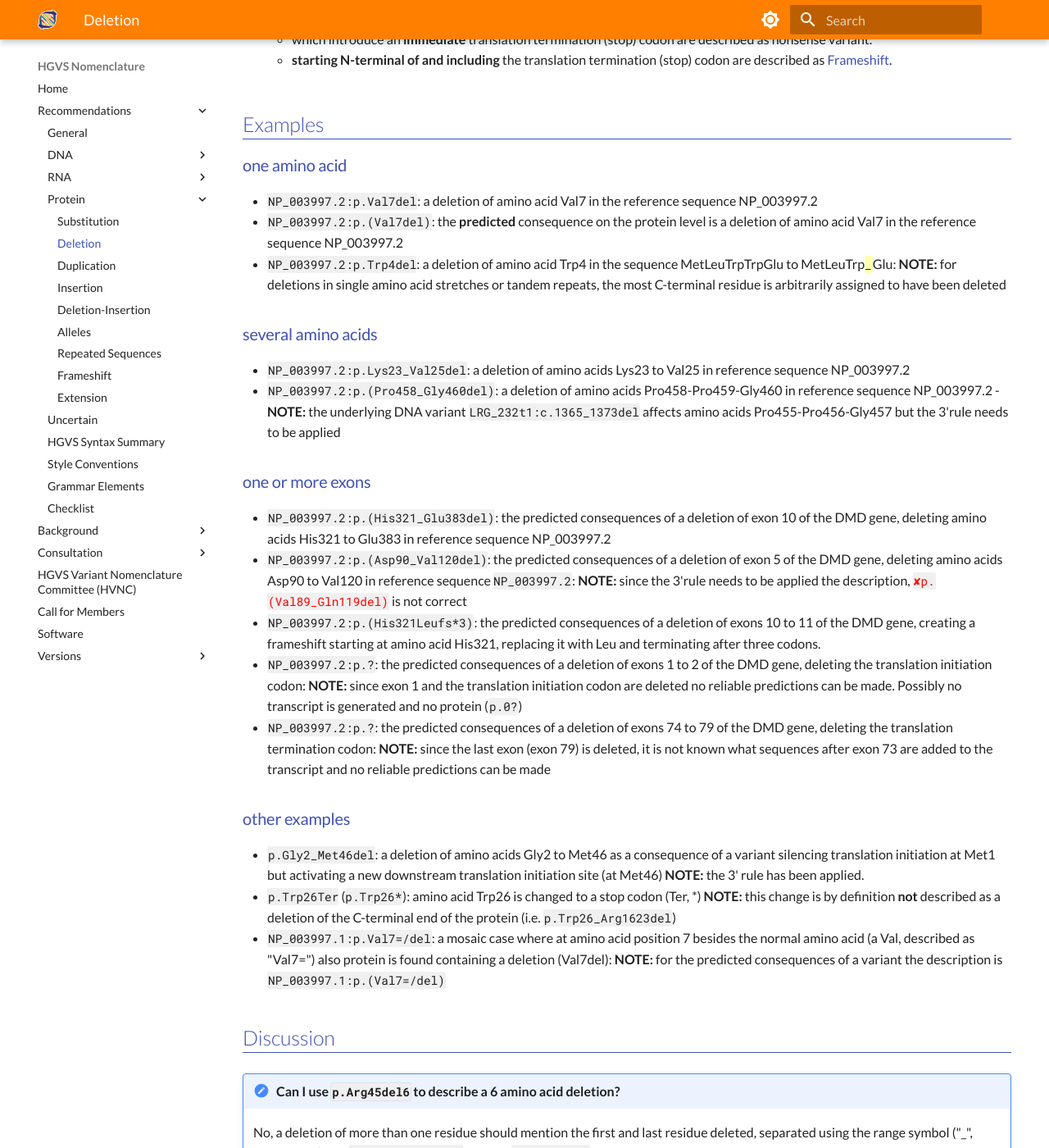
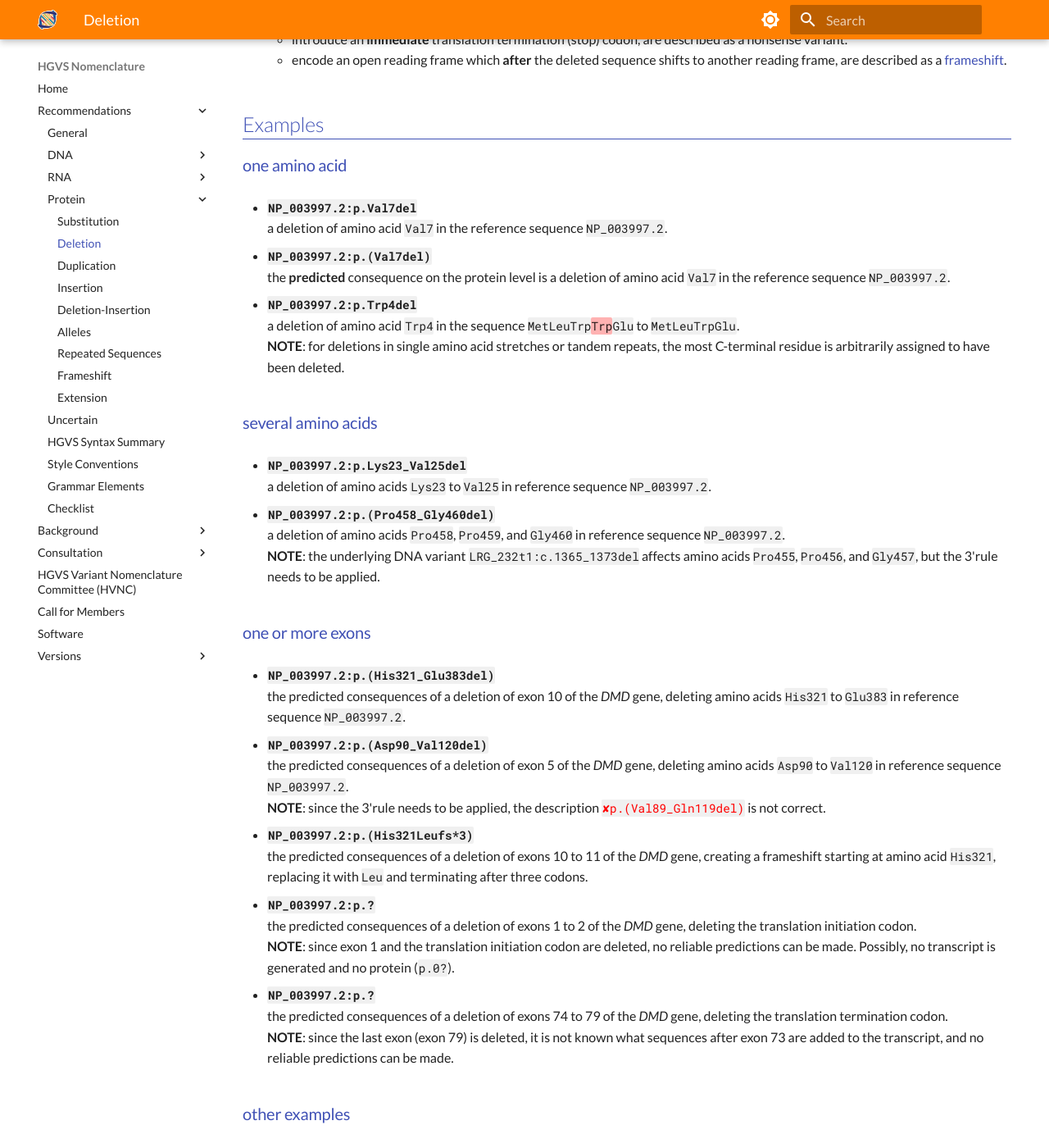
Before and after one commit to HGVSnomenclature/hgvs-nomenclature, an MkDocs documentation site: the page built from docs/recommendations/protein/deletion.md, in a window 1280 px wide and 1400 px high, scrolled down 827 px. Shown: the whole window at 82% size. Built offline with MkDocs 1.6.1 and Material for MkDocs 9.7.7, drawn with Linux system fonts in a browser that asks for light colours; some of the changed text lies outside the part shown.

Commit message:
Styled and fixed the protein/deletion page.
Synced the notes with other pages and fixed unclear wording.

```diff
--- a/docs/recommendations/protein/deletion.md
+++ b/docs/recommendations/protein/deletion.md
@@ -2,7 +2,7 @@
 
 <!-- ## Definition -->
 
-Deletion: a sequence change between the translation initiation (start) and termination (stop) codon where, compared to a reference sequence, one or more amino acids are not present (deleted)
+Deletion: a sequence change between the translation initiation (start) and termination (stop) codon where, compared to a reference sequence, one or more amino acids are not present (deleted).
 
 ## Syntax
 
@@ -12,59 +12,96 @@ bin/pull-syntax -c -f docs/syntax.yaml aa.del
 
 ## Notes
 
-- all variants **should be** described at the DNA level, descriptions at the RNA and protein level may be given in addition
-- predicted consequences, i.e. without experimental evidence (no RNA or protein sequence analysed), should be given in parentheses, e.g. `p.(Arg727_Ser783del)`.
-- the "amino_acids+positions_deleted" should contain **two different** positions, i.e. Cys76_Glu79, not Cys76_Cys76.
-    - the "positions_deleted" should be listed from **5' to 3'**, i.e. Cys76_Glu79, not Glu79_Cys76.
-- for all descriptions the **most C-terminal position** possible of the reference sequence is arbitrarily assigned to have been changed (**3'rule**).
-- in theory, a **nonsense** variant can be considered as a deletion removing the C-terminal end of the protein (e.g. `p.Trp26_Arg1623del`). By definition, nonsense variants are described as an amino acid substitution (`p.Trp26Ter` or `p.Trp26*` see [Substitution](substitution.md)) replacing the first amino acid affected by a translation termination (stop) codon.
-- variants extending the amino acid sequence at the C-terminal end with one or more amino acids, are described as [Extension](extension.md).
-- deletions at the DNA or RNA level
-    - which introduce an **immediate** translation termination (stop) codon are described as nonsense variant.
-    - **starting N-terminal of and including** the translation termination (stop) codon are described as [Frameshift](frameshift.md).
+- all variants **should be** described at the DNA level; descriptions at the RNA and/or protein level may be given in addition.
+- predicted consequences, i.e. without experimental evidence (no RNA or protein sequence analysed), should be given in parentheses, e.g., `p.(Arg727_Ser783del)`.
+- the "positions_deleted" should contain **two different** positions, i.e. `Cys76_Glu79`, not `Cys76_Cys76`.
+    - the "positions_deleted" should be listed from **5' to 3'**, i.e. `Cys76_Glu79`, not `Glu79_Cys76`.
+- for all descriptions, the **most C-terminal position** possible of the reference sequence is arbitrarily assigned to have been changed (**3'rule**).
+- a **nonsense** variant, a variant changing an amino acid to a translation termination (stop) codon, is described as a **substitution** (`p.Trp26Ter` or `p.Trp26*`; see [Substitution](substitution.md)).
+  A nonsense variant is not described as a [Deletion](deletion.md) of the C-terminal end of the protein (e.g., `p.Trp26_Arg1623del`).
+- variants extending the amino acid sequence at the C-terminal end with one or more amino acids, are described as an [Extension](extension.md).
+- deletions at the DNA or RNA level that
+    - introduce an **immediate** translation termination (stop) codon, are described as a nonsense variant.
+    - encode an open reading frame which **after** the deleted sequence shifts to another reading frame, are described as a [frameshift](frameshift.md).
 
 ## Examples
 
 ### one amino acid
 
-- `NP_003997.2:p.Val7del`: a deletion of amino acid Val7 in the reference sequence NP_003997.2
-- `NP_003997.2:p.(Val7del)`: the **predicted** consequence on the protein level is a deletion of amino acid Val7 in the reference sequence NP_003997.2
-- `NP_003997.2:p.Trp4del`: a deletion of amino acid Trp4 in the sequence MetLeuTrpTrpGlu to MetLeuTrp<code class="spot1">\_</code>Glu: **NOTE:** for deletions in single amino acid stretches or tandem repeats, the most C-terminal residue is arbitrarily assigned to have been deleted
+- **`NP_003997.2:p.Val7del`**<br>
+  a deletion of amino acid `Val7` in the reference sequence `NP_003997.2`.
+
+- **`NP_003997.2:p.(Val7del)`**<br>
+  the **predicted** consequence on the protein level is a deletion of amino acid `Val7` in the reference sequence `NP_003997.2`.
+
+- **`NP_003997.2:p.Trp4del`**<br>
+  a deletion of amino acid `Trp4` in the sequence `MetLeuTrp`<code class="del">Trp</code>`Glu` to `MetLeuTrpGlu`.<br>
+  **NOTE**: for deletions in single amino acid stretches or tandem repeats, the most C-terminal residue is arbitrarily assigned to have been deleted.
 
 ### several amino acids
 
-- `NP_003997.2:p.Lys23_Val25del`: a deletion of amino acids Lys23 to Val25 in reference sequence NP_003997.2
-- `NP_003997.2:p.(Pro458_Gly460del)`: a deletion of amino acids Pro458-Pro459-Gly460 in reference sequence NP_003997.2
-        - **NOTE:** the underlying DNA variant `LRG_232t1:c.1365_1373del` affects amino acids Pro455-Pro456-Gly457 but the 3'rule needs to be applied
+- **`NP_003997.2:p.Lys23_Val25del`**<br>
+  a deletion of amino acids `Lys23` to `Val25` in reference sequence `NP_003997.2`.
+
+- **`NP_003997.2:p.(Pro458_Gly460del)`**<br>
+  a deletion of amino acids `Pro458`, `Pro459`, and `Gly460` in reference sequence `NP_003997.2`.<br>
+  **NOTE**: the underlying DNA variant `LRG_232t1:c.1365_1373del` affects amino acids `Pro455`, `Pro456`, and `Gly457`, but the 3'rule needs to be applied.
 
 ### one or more exons
 
-- `NP_003997.2:p.(His321_Glu383del)`: the predicted consequences of a deletion of exon 10 of the DMD gene, deleting amino acids His321 to Glu383 in reference sequence NP_003997.2
-- `NP_003997.2:p.(Asp90_Val120del)`: the predicted consequences of a deletion of exon 5 of the DMD gene, deleting amino acids Asp90 to Val120 in reference sequence `NP_003997.2`: **NOTE:** since the 3'rule needs to be applied the description, <code class="invalid">p.(Val89_Gln119del)</code> is not correct
-- `NP_003997.2:p.(His321Leufs*3)`: the predicted consequences of a deletion of exons 10 to 11 of the DMD gene, creating a frameshift starting at amino acid His321, replacing it with Leu and terminating after three codons.
-- `NP_003997.2:p.?`: the predicted consequences of a deletion of exons 1 to 2 of the DMD gene, deleting the translation initiation codon: **NOTE:** since exon 1 and the translation initiation codon are deleted no reliable predictions can be made. Possibly no transcript is generated and no protein (`p.0?`)
-- `NP_003997.2:p.?`: the predicted consequences of a deletion of exons 74 to 79 of the DMD gene, deleting the translation termination codon: **NOTE:** since the last exon (exon 79) is deleted, it is not known what sequences after exon 73 are added to the transcript and no reliable predictions can be made
+- **`NP_003997.2:p.(His321_Glu383del)`**<br>
+  the predicted consequences of a deletion of exon 10 of the _DMD_ gene, deleting amino acids `His321` to `Glu383` in reference sequence `NP_003997.2`.
+
+- **`NP_003997.2:p.(Asp90_Val120del)`**<br>
+  the predicted consequences of a deletion of exon 5 of the _DMD_ gene, deleting amino acids `Asp90` to `Val120` in reference sequence `NP_003997.2`.<br>
+  **NOTE**: since the 3'rule needs to be applied, the description <code class="invalid">p.(Val89_Gln119del)</code> is not correct.
+
+- **`NP_003997.2:p.(His321Leufs*3)`**<br>
+  the predicted consequences of a deletion of exons 10 to 11 of the _DMD_ gene, creating a frameshift starting at amino acid `His321`, replacing it with `Leu` and terminating after three codons.
+
+- **`NP_003997.2:p.?`**<br>
+  the predicted consequences of a deletion of exons 1 to 2 of the _DMD_ gene, deleting the translation initiation codon.<br>
+  **NOTE**: since exon 1 and the translation initiation codon are deleted, no reliable predictions can be made.
+  Possibly, no transcript is generated and no protein (`p.0?`).
+
+- **`NP_003997.2:p.?`**<br>
+  the predicted consequences of a deletion of exons 74 to 79 of the _DMD_ gene, deleting the translation termination codon.<br>
+  **NOTE**: since the last exon (exon 79) is deleted, it is not known what sequences after exon 73 are added to the transcript, and no reliable predictions can be made.
 
 ### other examples
 
-- `p.Gly2_Met46del`: a deletion of amino acids Gly2 to Met46 as a consequence of a variant silencing translation initiation at Met1 but activating a new downstream translation initiation site (at Met46) **NOTE:** the 3' rule has been applied.
-- `p.Trp26Ter` (`p.Trp26*`): amino acid Trp26 is changed to a stop codon (Ter, \*) **NOTE:** this change is by definition **not** described as a deletion of the C-terminal end of the protein (i.e. `p.Trp26_Arg1623del`)
-- `NP_003997.1:p.Val7=/del`: a mosaic case where at amino acid position 7 besides the normal amino acid (a Val, described as "Val7=") also protein is found containing a deletion (Val7del): **NOTE:** for the predicted consequences of a variant the description is `NP_003997.1:p.(Val7=/del)`
+- **`p.Gly2_Met46del`**<br>
+  a deletion of amino acids `Gly2` to `Met46` as a consequence of a variant silencing translation initiation at `Met1`, but activating a new downstream translation initiation site (at `Met46`).<br>
+  **NOTE**: the 3' rule has been applied.
+
+- **`p.Trp26Ter` (`p.Trp26*`)**<br>
+  amino acid `Trp26` is changed to a stop codon (`Ter`, `*`).<br>
+  **NOTE**: this change is by definition **not** described as a deletion of the C-terminal end of the protein (i.e. `p.Trp26_Arg1623del`).
+
+- **`NP_003997.1:p.Val7=/del`**<br>
+  a mosaic case where at amino acid position `7`, besides the normal amino acid (a `Val`, described as `Val7=`), also protein is found containing a deletion (`p.Val7del`).<br>
+  **NOTE**: for the predicted consequences of a variant, the description is `NP_003997.1:p.(Val7=/del)`.
 
 ## Discussion
 
-!!! note "Can I use `p.Arg45del6` to describe a 6 amino acid deletion?"
+!!! note "Can I use <code class="invalid">p.Arg45del6</code> to describe a 6 amino acid deletion?"
 
-    No, a deletion of more than one residue should mention the first and last residue deleted, separated using the range symbol ("_", underscore), e.g. `p.Arg45_Gly50del` and not `p.Arg45del6`.
+    No, a deletion of more than one residue should mention the first and last residue deleted, separated using the range symbol (`_`, underscore), e.g., `p.Arg45_Gly50del`, and not <code class="invalid">p.Arg45del6</code>.
 
-!!! note "Is the description of a deletion of exon 17 as `p.EX17del` still allowed?"
+!!! note "Is the description of a deletion of exon 17 as <code class="invalid">p.EX17del</code> still allowed?"
 
-    A description like `p.EX17del` has never been allowed. Descriptions should be specific and indicate the amino acids affected by the change.
+    A description like <code class="invalid">p.EX17del</code> has never been allowed.
+    Descriptions should be specific and indicate the amino acids affected by the change.
 
-!!! note "In literature I often see the description "deltaF508", "ΔF508"or "F508del" for a variant in the CFTR gene in patients with Cystic Fibrosis. Is this according to HGVS nomenclature a correct description?"
+!!! note "In literature I often see the description "deltaF508", "ΔF508"or "F508del" for a variant in the _CFTR_ gene in patients with Cystic Fibrosis. Is this according to HGVS nomenclature a correct description?"
 
-    No, the correct description of this variant is `LRG_663t1:c.1521_1523del` `r.(?)` `p.(Phe508del)`. According to HGVS all variants should be described at the most basic level, the DNA level. For protein studies the variant can be described as `NP_000483.3:p.Phe508del` (NOTE the protein reference sequence should be given).
+    No, the correct description of this variant is `LRG_663t1:c.1521_1523del` &nbsp; `r.(?)` &nbsp; `p.(Phe508del)`.
+    According to the HGVS nomenclature, all variants should be described at the most basic level, the DNA level.
+    For protein studies, the variant can be described as `NP_000483.3:p.Phe508del` (NOTE: the protein reference sequence should be given).
 
 !!! note "What do you mean with "variants should be described on the protein level and not incorporate knowledge regarding the change at the DNA-level"?"
 
-    It means that protein variant descriptions should be derived from comparing the variant protein sequence with the reference protein sequence. Knowledge on the underlying change at the DNA level should not be used. E.g. when MetTrpSerSerSerHisAsp.. changes to MetTrpSerSer<code class="spot1">_</code>HisAsp.. this is described as `p.Ser5del`. The information that at the DNA level the change is ..ATGTGGTCCAGTTCCCACGAT.. to ..ATGTGGTCC<code class="spot1">_</code>TCCCACGAT.., so the codon for Ser4 is deleted, is not used; the description `p.Ser4del` is not correct.
+    It means that protein variant descriptions should be derived from comparing the variant protein sequence with the reference protein sequence.
+    Knowledge on the underlying change at the DNA level should not be used.
+    E.g., when `MetTrpSerSer`<code class="del">Ser</code>`HisAsp..` changes to `MetTrpSerSerHisAsp..`, this is described as `p.Ser5del`.
+    The information that at the DNA level the change is `..ATGTGGTCC`<code class="del">AGT</code>`TCCCACGAT..` to `..ATGTGGTCCTCCCACGAT..`, so the codon for `Ser4` is deleted, is not used; the description `p.Ser4del` is not correct.
```
